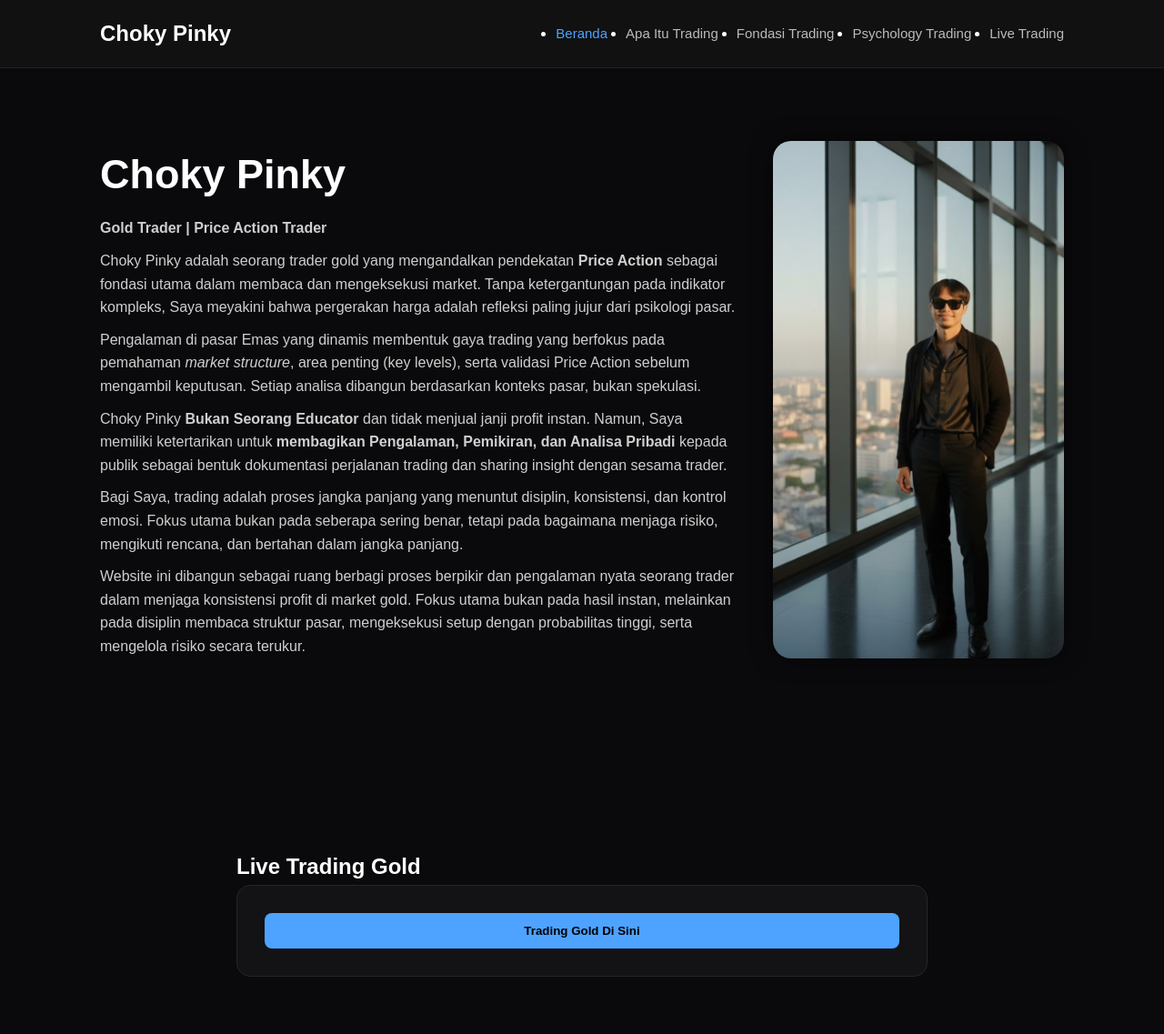
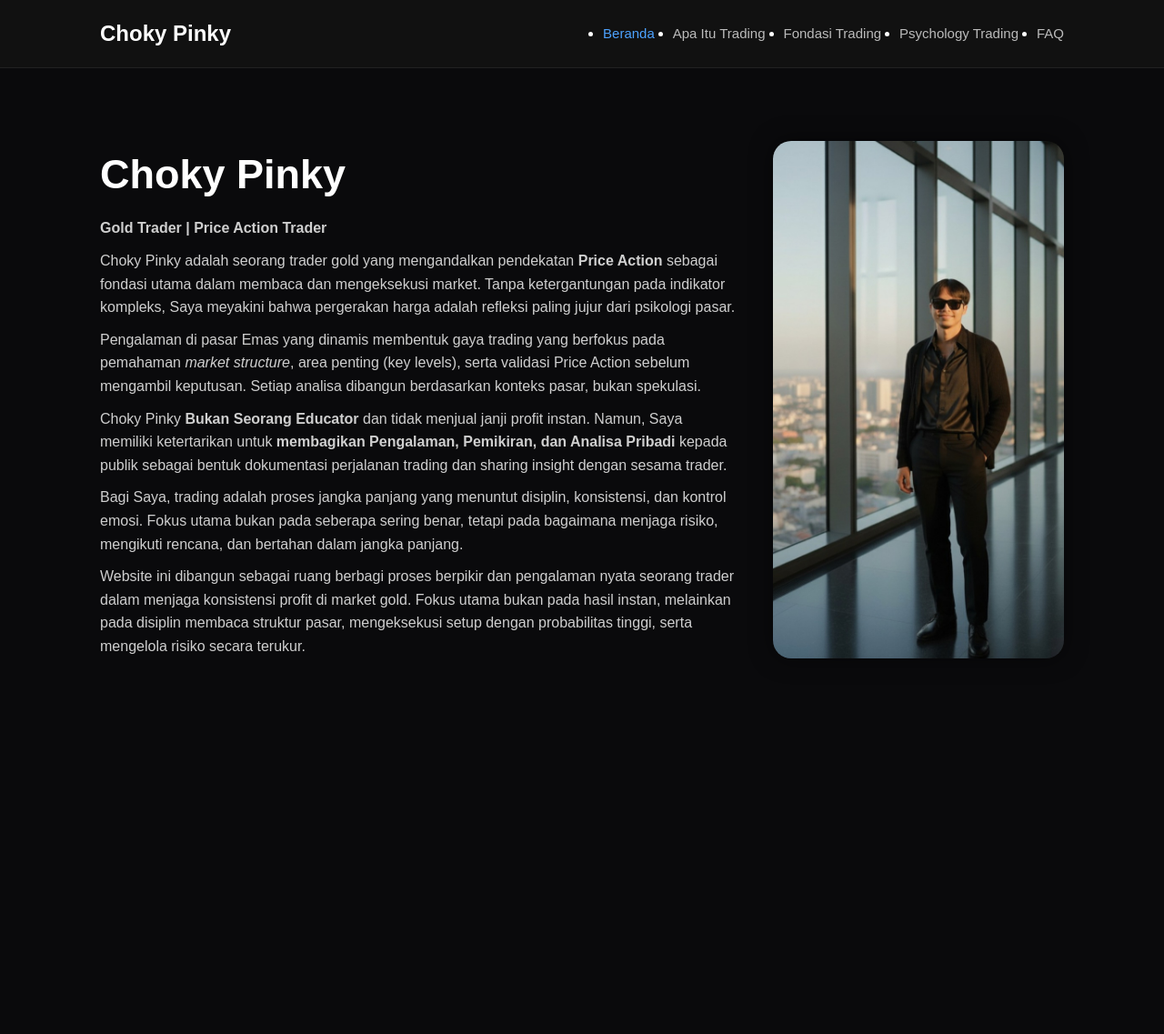
Before and after one commit to chokypinky/ChokyPinky, a plain HTML site: page index.html in a window 1280 px wide. Shown: the whole page at 91% size. After the commit the page ends 804 px from the top, so only its background shows below. Drawn offline with Linux system fonts and the light colour scheme.

Commit message:
Update index.html

```diff
--- a/index.html
+++ b/index.html
@@ -16,7 +16,7 @@
         <li><a href="research.html">Apa Itu Trading</a></li>
         <li><a href="blog.html">Fondasi Trading</a></li>
         <li><a href="trading-psychology.html">Psychology Trading</a></li>
-        <li><a href="#contact">Live Trading</a></li>
+        <li><a href="faq.html">FAQ</a></li>
       </ul>
     </div>
   </nav>
@@ -66,16 +66,6 @@
     </div>
   </section>
 
-  <section class="contact" id="contact">
-    <h2>Live Trading Gold</h2>
-
-    <div class="contact-form">
-      <button id="youtubeBtn" class="youtube-btn">
-        Trading Gold Di Sini
-      </button>
-    </div>
-  </section>
-
   <script src="script.js"></script>
 </body>
 </html>
```
